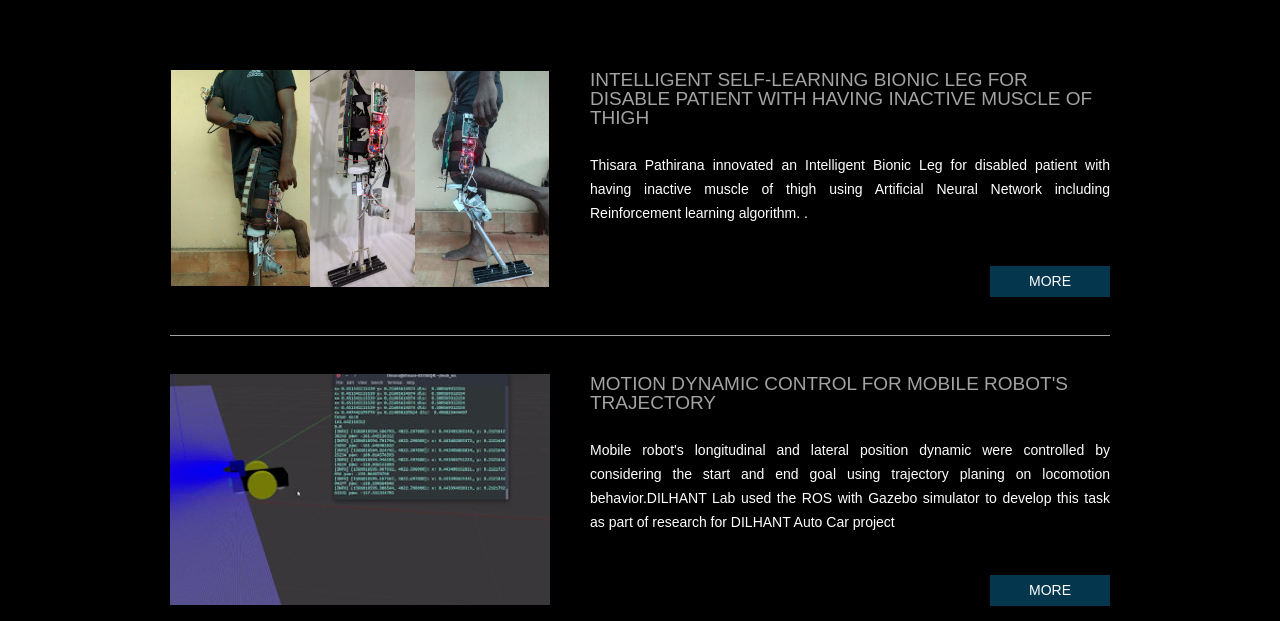
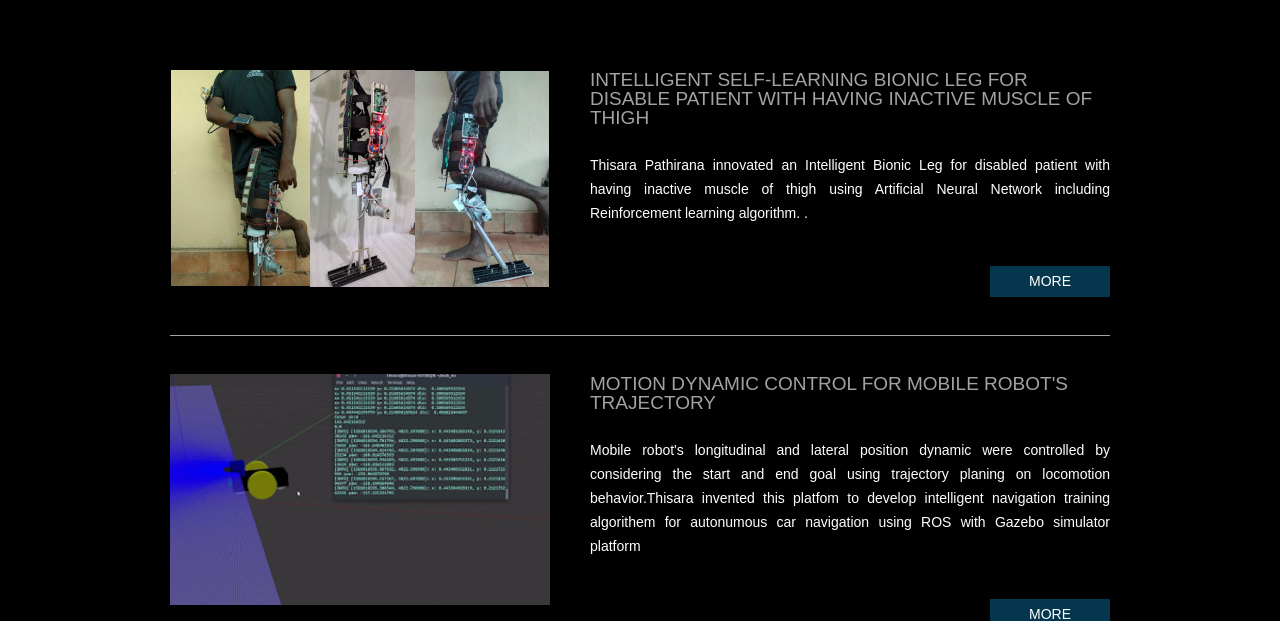
Before and after one commit to thisaa/thisara, a plain HTML site: page index.html in a window 1280 px wide. Shown: the part 181-802 px from the top of the page. Drawn offline with Linux system fonts and the light colour scheme.

Commit message:
Update index.html

```diff
--- a/index.html
+++ b/index.html
@@ -31,7 +31,7 @@
 							<a href="https://youtu.be/Z-Ihq9o8G6g"><img src="images/p6i3.JPG" alt=""></a>
 							<div>
 								<h1>Motion dynamic control for Mobile Robot's Trajectory </h1>
-								<p>Mobile robot's longitudinal and lateral position dynamic were controlled by considering the start and end goal using trajectory planing on locomotion behavior.DILHANT Lab used the ROS with Gazebo simulator to develop this task as part of research for DILHANT Auto Car project</p>
+								<p>Mobile robot's longitudinal and lateral position dynamic were controlled by considering the start and end goal using trajectory planing on locomotion behavior.Thisara invented this platfom to develop intelligent navigation training algorithem for autonumous car navigation using ROS with Gazebo simulator platform</p>
 								<a href="https://youtu.be/Z-Ihq9o8G6g" class="more">More</a>
 							</div>
 						</li>
```
